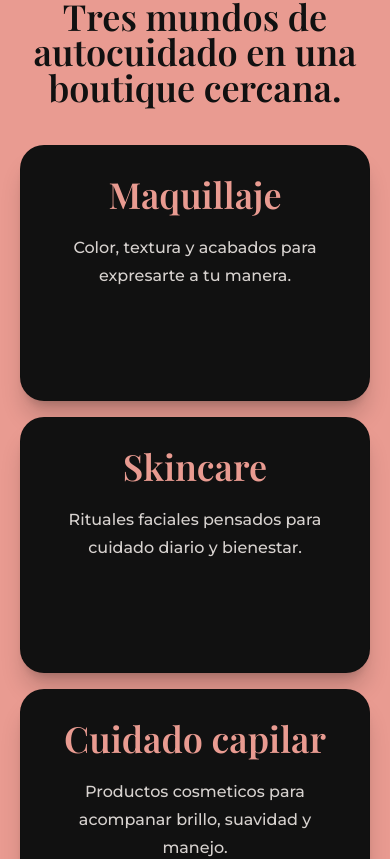
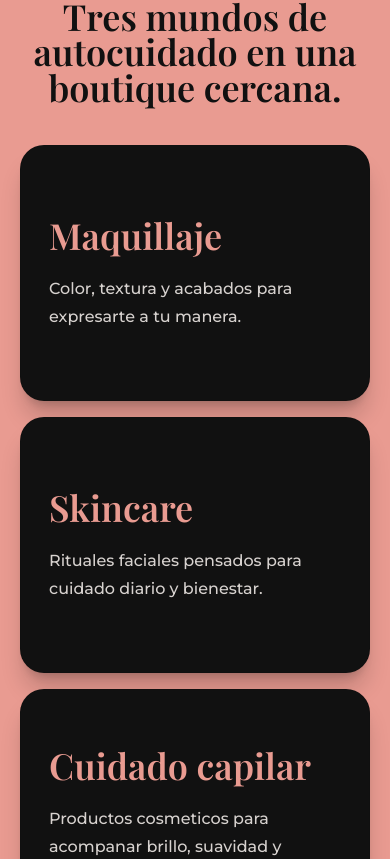
Before and after one commit to andreachizabas/thalu-principal, a Next.js app in the folder frontend/: page / in a window 390 px wide. Shown: the part 1068-1927 px from the top of the page. Built offline with nearby package versions, Linux system fonts and the light colour scheme; no server answers.

Commit message:
feat: conecta tarjetas con catalogos por categoria

```diff
--- a/frontend/src/app/page.tsx
+++ b/frontend/src/app/page.tsx
@@ -1,9 +1,8 @@
 import { Hero } from "@/components/home/hero";
-import { HomeSections } from "@/components/home/home-sections";
+import { CatalogExperience } from "@/components/home/catalog-experience";
 import { SelfEsteemBanner } from "@/components/home/self-esteem-banner";
 import { SiteFooter } from "@/components/layout/site-footer";
 import { SiteHeader } from "@/components/layout/site-header";
-import { ProductShowcase } from "@/components/products/product-showcase";
 import { getFeaturedProducts, getSelfEsteemMessage } from "@/services/catalog";
 
 export default async function Home() {
@@ -17,8 +16,7 @@ export default async function Home() {
       <SiteHeader />
       <main>
         <Hero />
-        <HomeSections />
-        <ProductShowcase products={products} />
+        <CatalogExperience products={products} />
         <SelfEsteemBanner message={message} />
       </main>
       <SiteFooter />
--- /dev/null
+++ b/frontend/src/components/home/catalog-experience.tsx
@@ -0,0 +1,32 @@
+"use client";
+
+import { useState } from "react";
+import { HomeSections } from "@/components/home/home-sections";
+import { ProductShowcase } from "@/components/products/product-showcase";
+import type { Product } from "@/types/catalog";
+
+export function CatalogExperience({ products }: { products: Product[] }) {
+  const [selectedCategory, setSelectedCategory] = useState("Todos");
+
+  function selectCategory(category: string) {
+    setSelectedCategory(category);
+    document.getElementById("productos")?.scrollIntoView({
+      behavior: "smooth",
+      block: "start",
+    });
+  }
+
+  return (
+    <>
+      <HomeSections
+        selectedCategory={selectedCategory}
+        onCategorySelect={selectCategory}
+      />
+      <ProductShowcase
+        products={products}
+        selectedCategory={selectedCategory}
+        onCategoryChange={setSelectedCategory}
+      />
+    </>
+  );
+}
--- a/frontend/src/components/home/home-sections.tsx
+++ b/frontend/src/components/home/home-sections.tsx
@@ -19,7 +19,13 @@ const categories = [
   },
 ];
 
-export function HomeSections() {
+export function HomeSections({
+  selectedCategory,
+  onCategorySelect,
+}: {
+  selectedCategory: string;
+  onCategorySelect: (category: string) => void;
+}) {
   const reduceMotion = useReducedMotion();
 
   return (
@@ -37,8 +43,15 @@ export function HomeSections() {
           <div className="mt-10 grid gap-4 md:grid-cols-3">
             {categories.map((category) => (
               <Reveal key={category.title}>
-                <motion.article
-                  className="min-h-64 rounded-[1.5rem] border border-ink/10 bg-ink p-7 text-ivory shadow-xl shadow-ink/20"
+                <motion.button
+                  type="button"
+                  aria-pressed={selectedCategory === category.title}
+                  onClick={() => onCategorySelect(category.title)}
+                  className={`min-h-64 w-full cursor-pointer rounded-[1.5rem] border p-7 text-left text-ivory shadow-xl shadow-ink/20 transition-colors ${
+                    selectedCategory === category.title
+                      ? "border-salmon bg-[#2b2020]"
+                      : "border-ink/10 bg-ink"
+                  }`}
                   whileHover={reduceMotion ? undefined : { y: -8, scale: 1.02 }}
                   whileTap={reduceMotion ? undefined : { scale: 0.99 }}
                   transition={{ type: "spring", stiffness: 260, damping: 22 }}
@@ -49,7 +62,7 @@ export function HomeSections() {
                   <p className="mt-5 text-base font-medium leading-7 text-ivory/85">
                     {category.text}
                   </p>
-                </motion.article>
+                </motion.button>
               </Reveal>
             ))}
           </div>
--- a/frontend/src/components/products/product-showcase.tsx
+++ b/frontend/src/components/products/product-showcase.tsx
@@ -7,8 +7,35 @@ import { formatCop } from "@/services/catalog";
 import { useCartStore } from "@/stores/cart-store";
 import type { Product } from "@/types/catalog";
 
-export function ProductShowcase({ products }: { products: Product[] }) {
+function getProductImage(product: Product) {
+  if (product.category === "Maquillaje") {
+    return "/images/thalu-lipstick.png";
+  }
+
+  if (product.category === "Skincare") {
+    return "/images/thalu-serum.png";
+  }
+
+  if (product.category === "Cuidado capilar") {
+    return "/images/thalu-hair-mask.png";
+  }
+
+  return product.imageUrl;
+}
+
+export function ProductShowcase({
+  products,
+  selectedCategory = "Todos",
+  onCategoryChange,
+}: {
+  products: Product[];
+  selectedCategory?: string;
+  onCategoryChange?: (category: string) => void;
+}) {
   const addItem = useCartStore((state) => state.addItem);
+  const visibleProducts = selectedCategory === "Todos"
+    ? products
+    : products.filter((product) => product.category === selectedCategory);
 
   return (
     <section id="productos" className="bg-salmon px-5 py-16 text-center text-ink sm:py-20 md:text-left">
@@ -28,8 +55,28 @@ export function ProductShowcase({ products }: { products: Product[] }) {
           </p>
         </div>
 
-        <div className="mt-12 grid gap-5 md:grid-cols-3">
-          {products.map((product, index) => (
+        <div className="mt-8 flex flex-wrap gap-2 md:mt-10">
+          {["Todos", "Maquillaje", "Skincare", "Cuidado capilar"].map(
+            (category) => (
+              <button
+                key={category}
+                type="button"
+                aria-pressed={selectedCategory === category}
+                onClick={() => onCategoryChange?.(category)}
+                className={`rounded-full px-4 py-2 text-sm font-semibold transition-colors ${
+                  selectedCategory === category
+                    ? "bg-ink text-ivory"
+                    : "bg-ivory/65 text-ink hover:bg-ivory"
+                }`}
+              >
+                {category}
+              </button>
+            ),
+          )}
+        </div>
+
+        <div className="mt-7 grid gap-5 md:grid-cols-3">
+          {visibleProducts.map((product, index) => (
             <motion.article
               key={product.id}
               initial={{ opacity: 0, y: 28 }}
@@ -42,15 +89,7 @@ export function ProductShowcase({ products }: { products: Product[] }) {
             >
               <div className="relative aspect-[4/5] overflow-hidden">
                 <Image
-                  src={
-                    index === 0
-                      ? "/images/thalu-lipstick.png"
-                      : index === 1
-                        ? "/images/thalu-serum.png"
-                        : index === 2
-                          ? "/images/thalu-hair-mask.png"
-                          : product.imageUrl
-                  }
+                  src={getProductImage(product)}
                   alt={product.name}
                   fill
                   sizes="(min-width: 768px) 33vw, 100vw"
@@ -99,6 +138,12 @@ export function ProductShowcase({ products }: { products: Product[] }) {
           ))}
         </div>
 
+        {visibleProducts.length === 0 ? (
+          <p className="mt-8 rounded-2xl border border-ink/20 bg-ivory/55 p-6 text-center font-medium text-ink/80">
+            Pronto tendremos nuevos productos en esta categoría.
+          </p>
+        ) : null}
+
         <div className="mt-8 flex items-center gap-3 rounded-2xl border border-dashed border-ink/25 bg-[#edada8]/45 p-5 text-sm text-ink/70">
           <ShoppingBag className="shrink-0 text-rosewood" size={20} />
           El carrito local valida la experiencia visual inicial. Los importes e
```
